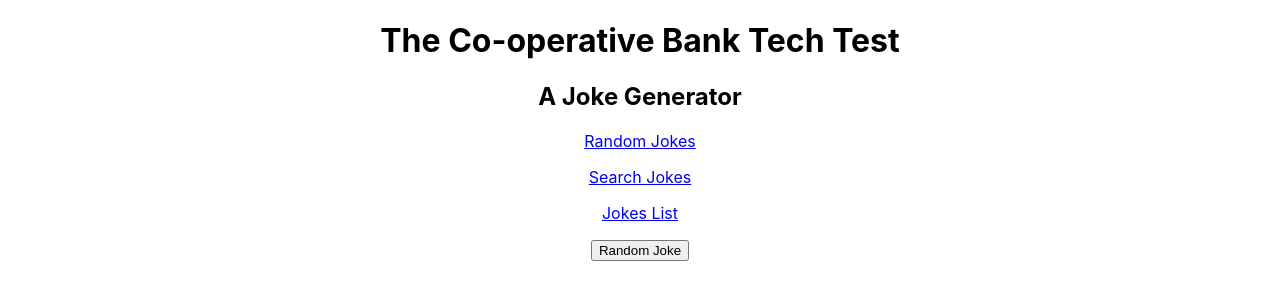
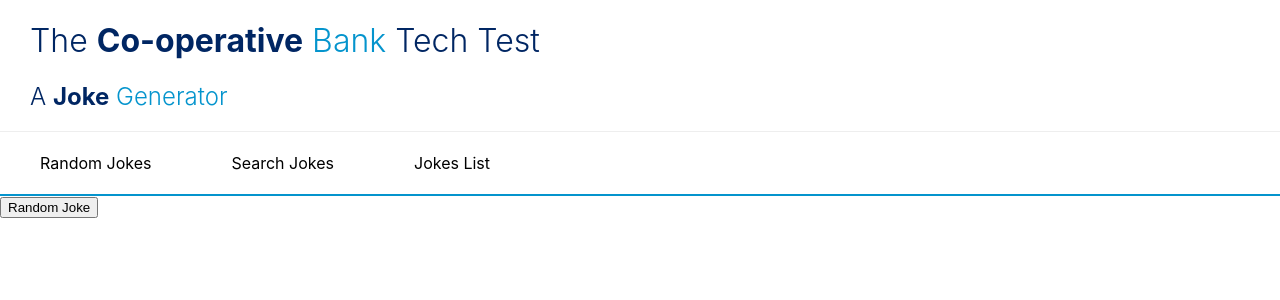
Before and after one commit to HAKeyes14/the-co-operative-bank-test, a React (Create React App) app: page / in a window 1280 px wide. Shown: the top 300 px of the page. Built offline with nearby package versions, Linux system fonts and the light colour scheme.

Commit message:
added styling to Header and Navbar

```diff
--- a/src/App.css
+++ b/src/App.css
@@ -1,38 +1,58 @@
 .App {
-  text-align: center;
+  display: flex;
+  flex-direction: column;
+  justify-content: start;
 }
 
-.App-logo {
-  height: 40vmin;
-  pointer-events: none;
+header {
+  border-bottom: 1px solid #eee;
+  padding-left: 30px;
 }
 
-@media (prefers-reduced-motion: no-preference) {
-  .App-logo {
-    animation: App-logo-spin infinite 20s linear;
-  }
+header h1 {
+  font-size: xx-large;
+  font-weight: 300;
+  color: #002663;
 }
 
-.App-header {
-  background-color: #282c34;
-  min-height: 100vh;
-  display: flex;
-  flex-direction: column;
-  align-items: center;
-  justify-content: center;
-  font-size: calc(10px + 2vmin);
-  color: white;
+header h1 strong {
+  font-weight: 700;
 }
 
-.App-link {
-  color: #61dafb;
+header h1 span {
+  font-weight: 300;
+  color: #0494cd;
 }
 
-@keyframes App-logo-spin {
-  from {
-    transform: rotate(0deg);
-  }
-  to {
-    transform: rotate(360deg);
-  }
+header h2 {
+  font-size: x-large;
+  font-weight: 300;
+  color: #002663;
 }
+
+header h2 strong {
+  font-weight: 700;
+}
+
+header h2 span {
+  font-weight: 300;
+  color: #0494cd;
+}
+
+.Navbar {
+  display: flex;
+  flex-direction: row;
+  justify-content: start;
+  border-bottom: 2px solid #0494cd;
+}
+
+.Navbar a {
+  padding: 5px 40px;
+  color: #000;
+  text-decoration: none;
+}
+
+.Navbar a:hover {
+  background-color: #002663;
+  color: #fff;
+}
--- a/src/components/Header.jsx
+++ b/src/components/Header.jsx
@@ -2,10 +2,14 @@
 
 const Header = () => {
   return (
-    <>
-      <h1>The Co-operative Bank Tech Test</h1>
-      <h2>A Joke Generator</h2>
-    </>
+    <header>
+      <h1>
+        The <strong>Co-operative</strong> <span>Bank</span> Tech Test
+      </h1>
+      <h2>
+        A <strong>Joke</strong> <span>Generator</span>
+      </h2>
+    </header>
   );
 };
 
--- a/src/components/Navbar.jsx
+++ b/src/components/Navbar.jsx
@@ -3,7 +3,7 @@
 
 const Navbar = () => {
   return (
-    <>
+    <nav className="Navbar">
       <Link to="/">
         <p>Random Jokes</p>
       </Link>
@@ -13,7 +13,7 @@
       <Link to="/list">
         <p>Jokes List</p>
       </Link>
-    </>
+    </nav>
   );
 };
 
```
